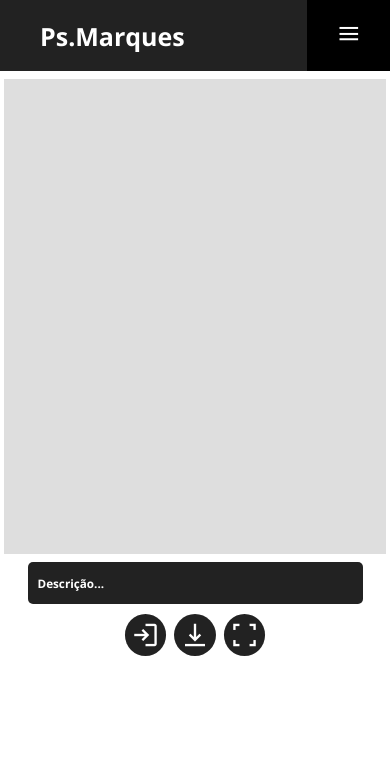
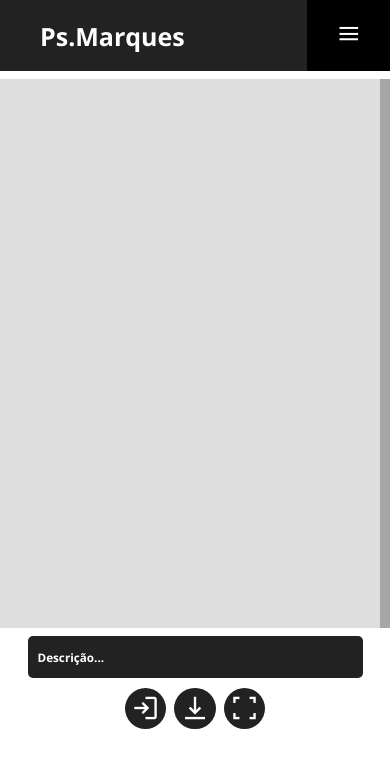
Before and after one commit to desenvolvedorpaulosergio/ProfessionalDesign, a plain HTML site: page IndexDesigns/classhtml/indexprojectdesign.html in a window 390 px wide. Drawn offline with nearby package versions, Linux system fonts and the light colour scheme.

Commit message:
Atualizar

```diff
--- a/IndexDesigns/classcss/index.css
+++ b/IndexDesigns/classcss/index.css
@@ -95,12 +95,14 @@ main{
 }
 
 #config-iframe{
-    width: 98%;
     background: #DEDEDE;
     color: #AFAFAF;
-    height: 450px;
+    height: 69vh;
+    width: 98%;
     margin: auto;
     margin-top: 8px;
+    border: none;
+    border-right: 10px solid #A6A6A6;
 }
 
 main{
--- a/IndexDesigns/classcss/screenresponsiveness.css
+++ b/IndexDesigns/classcss/screenresponsiveness.css
@@ -80,20 +80,15 @@
         margin-left: 0;
     }
 
-    #config-iframe{
-        height: 450px;
-    }
-
     #config-elementos > div{
         padding: 12px 10px;
         width: 90%;
     }
-
 }
 
 @media screen and (max-width: 395px) {
     #config-iframe{
-        height: 475px;
+        height: 65vh;
     }
 
     #config-optionnav-especifico{
```
Also changed, not shown: IndexDesigns/classhtml/indexprojectdesign.html (+0 -2 lines).
